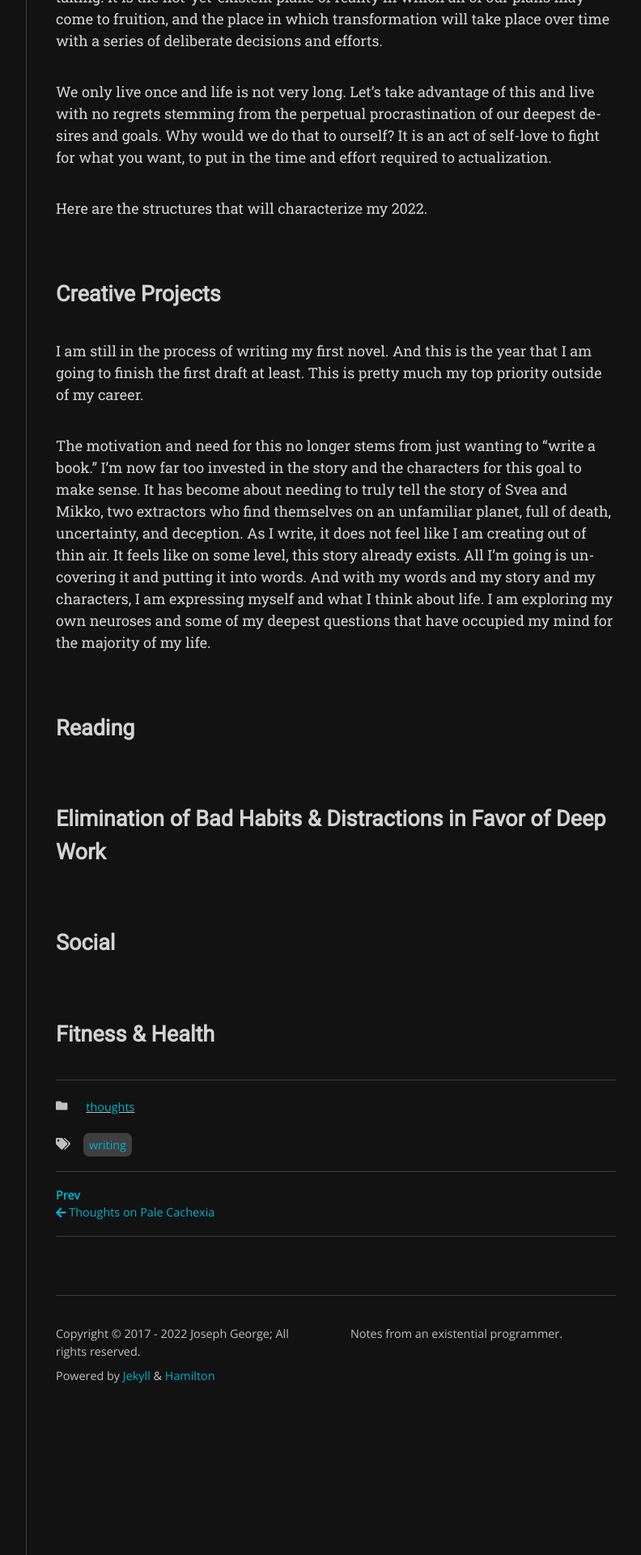
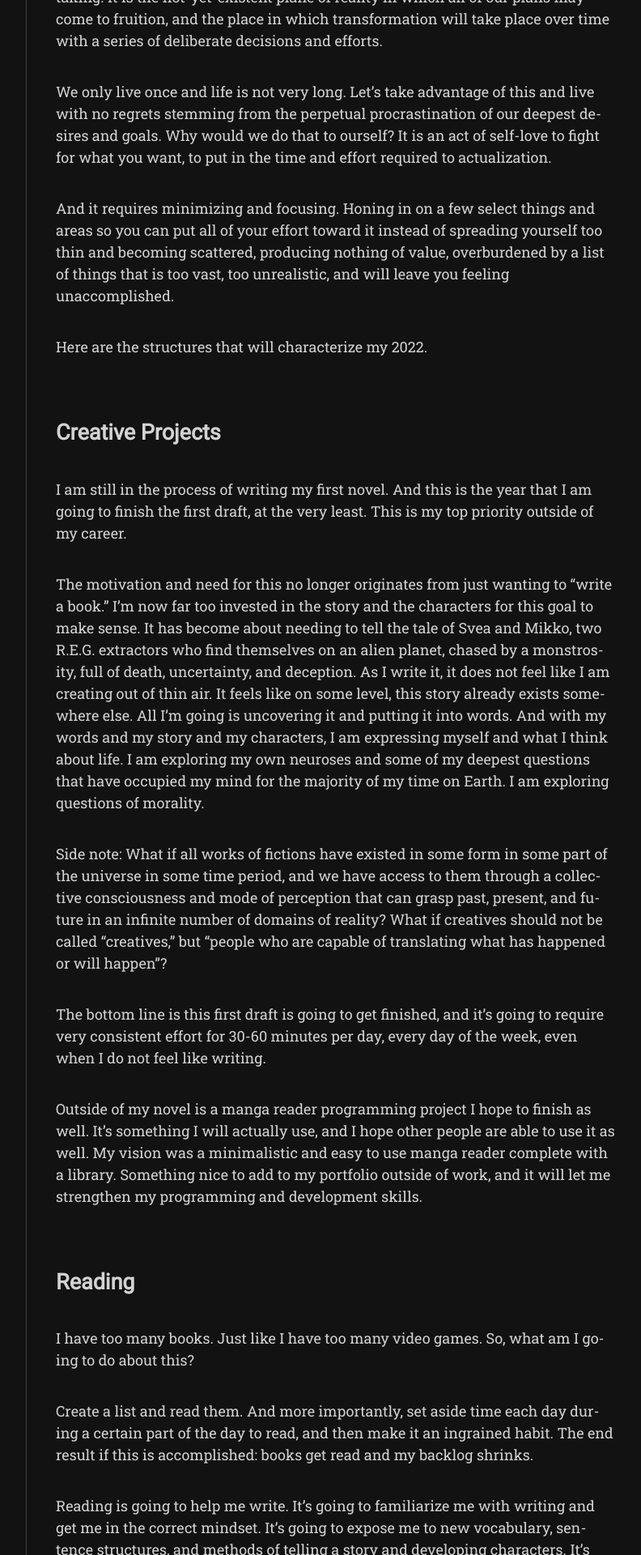
Before and after one commit to lvoid/lvoid.github.io, a Jekyll site: the page built from _posts/2022-1-15-leveraging-2022.md, in a window 1280 px wide. Shown: the part 977-2897 px from the top of the page at 81% size, without its empty margins (357-1149 px from the left). Built offline with Jekyll 4.4.1, drawn with Linux system fonts in a browser that asks for light colours; nearby versions of some CDN libraries; some of the changed text lies outside the part shown.

Commit message:
Update 2022-1-15-leveraging-2022.md

```diff
--- a/_posts/2022-1-15-leveraging-2022.md
+++ b/_posts/2022-1-15-leveraging-2022.md
@@ -17,17 +17,45 @@
 
 We only live once and life is not very long.  Let's take advantage of this and live with no regrets stemming from the perpetual procrastination of our deepest desires and goals.  Why would we do that to ourself?  It is an act of self-love to fight for what you want, to put in the time and effort required to actualization.
 
+And it requires minimizing and focusing.  Honing in on a few select things and areas so you can put all of your effort toward it instead of spreading yourself too thin and becoming scattered, producing nothing of value, overburdened by a list of things that is too vast, too unrealistic, and will leave you feeling unaccomplished.
+
 Here are the structures that will characterize my 2022.
 
 ## Creative Projects
 
-I am still in the process of writing my first novel.  And this is the year that I am going to finish the first draft at least.  This is pretty much my top priority outside of my career.
+I am still in the process of writing my first novel.  And this is the year that I am going to finish the first draft, at the very least.  This is my top priority outside of my career.
 
-The motivation and need for this no longer stems from just wanting to "write a book."  I'm now far too invested in the story and the characters for this goal to make sense.  It has become about needing to truly tell the story of Svea and Mikko, two extractors who find themselves on an unfamiliar planet, full of death, uncertainty, and deception.  As I write, it does not feel like I am creating out of thin air.  It feels like on some level, this story already exists.  All I'm going is uncovering it and putting it into words.  And with my words and my story and my characters, I am expressing myself and what I think about life.  I am exploring my own neuroses and some of my deepest questions that have occupied my mind for the majority of my life.
+The motivation and need for this no longer originates from just wanting to "write a book."  I'm now far too invested in the story and the characters for this goal to make sense.  It has become about needing to tell the tale of Svea and Mikko, two R.E.G. extractors who find themselves on an alien planet, chased by a monstrosity, full of death, uncertainty, and deception.  As I write it, it does not feel like I am creating out of thin air.  It feels like on some level, this story already exists somewhere else.  All I'm going is uncovering it and putting it into words.  And with my words and my story and my characters, I am expressing myself and what I think about life.  I am exploring my own neuroses and some of my deepest questions that have occupied my mind for the majority of my time on Earth.  I am exploring questions of morality.
+
+Side note: What if all works of fictions have existed in some form in some part of the universe in some time period, and we have access to them through a collective consciousness and mode of perception that can grasp past, present, and future in an infinite number of domains of reality?  What if creatives should not be called "creatives," but "people who are capable of translating what has happened or will happen"?
+
+The bottom line is this first draft is going to get finished, and it's going to require very consistent effort for 30-60 minutes per day, every day of the week, even when I do not feel like writing.
+
+Outside of my novel is a manga reader programming project I hope to finish as well.  It's something I will actually use, and I hope other people are able to use it as well.  My vision was a minimalistic and easy to use manga reader complete with a library.  Something nice to add to my portfolio outside of work, and it will let me strengthen my programming and development skills.
 
 ## Reading
 
+I have too many books.  Just like I have too many video games.  So, what am I going to do about this?
+
+Create a list and read them.  And more importantly, set aside time each day during a certain part of the day to read, and then make it an ingrained habit.  The end result if this is accomplished: books get read and my backlog shrinks.
+
+Reading is going to help me write.  It's going to familiarize me with writing and get me in the correct mindset.  It's going to expose me to new vocabulary, sentence structures, and methods of telling a story and developing characters.  It's very important, and it's also very fun and fulfilling if you can take the time to engage with it and sink some hours in.
+
+My goal is at least 10 books, mostly fiction with some non-fiction thrown in that focuses on improving in the craft of creative writing and storytelling.
+
 ## Elimination of Bad Habits & Distractions in Favor of Deep Work
+
+I've struggled with some bad habits for most of my teenage and adult life.  The worst offender is how I use the internet for distraction, stimulation, and procrastination.  I've gone down far too many rabbit holes of research and internet surfing, letting countless hours pass me by, wasted, never to return.  Hours I could have spent bringing me closer to my goals or simply enjoying life in a peaceful state.  Worst of all, I've stumbled upon some really toxic and destructive things in the process.
+
+I hate that I do this.  I've tried doing everything that I can to overcome it, going to very extreme lengths, sometimes even blocking the entire internet with sophisticated software.  I've made some progress, but somehow, it always rears its ugly head and I begin falling back into the same traps.  And each time this happens, it makes me feel worse, as if I've made zero progress.  It's always all-or-nothing with me.
+
+It's another year, so it's another time that I'm going to try to conquer this once and for all.  I'm not giving up.  I'm not inviting in the status quo to stay.  I've accepted that I may fuck up often, but I know that I'm always going to keep trying, and this year is no exception.
+
+There is some hopefulness in this aspect, because I am now seeing a specialist who is working with me to treat symptoms of ADHD-PI I now realize that I've experienced almost my entire life.  I'm not trying to fight this alone now, and I have the tools, both medicinally and psychologically, that will allow me to break my bad habits and establish new, healthier routines that put me on a path toward accomplishment and happiness.
+
+Deep work is in my future.  Long periods of uninterrupted time spent in a flow state where I learn and create.  It's something I am going to be working toward every day, trying the best I can to rewire my brain in the process while I stay away from shallow activities like checking my phone, watching youtube videos, or reading forum comments.
+
+Also, no alcohol.  I'm not letting anything affect my treatment with medication, but beyond that, it's hard on both your body and your mind.  I enjoy being sober and healthy.
 
 ## Social
 
```
